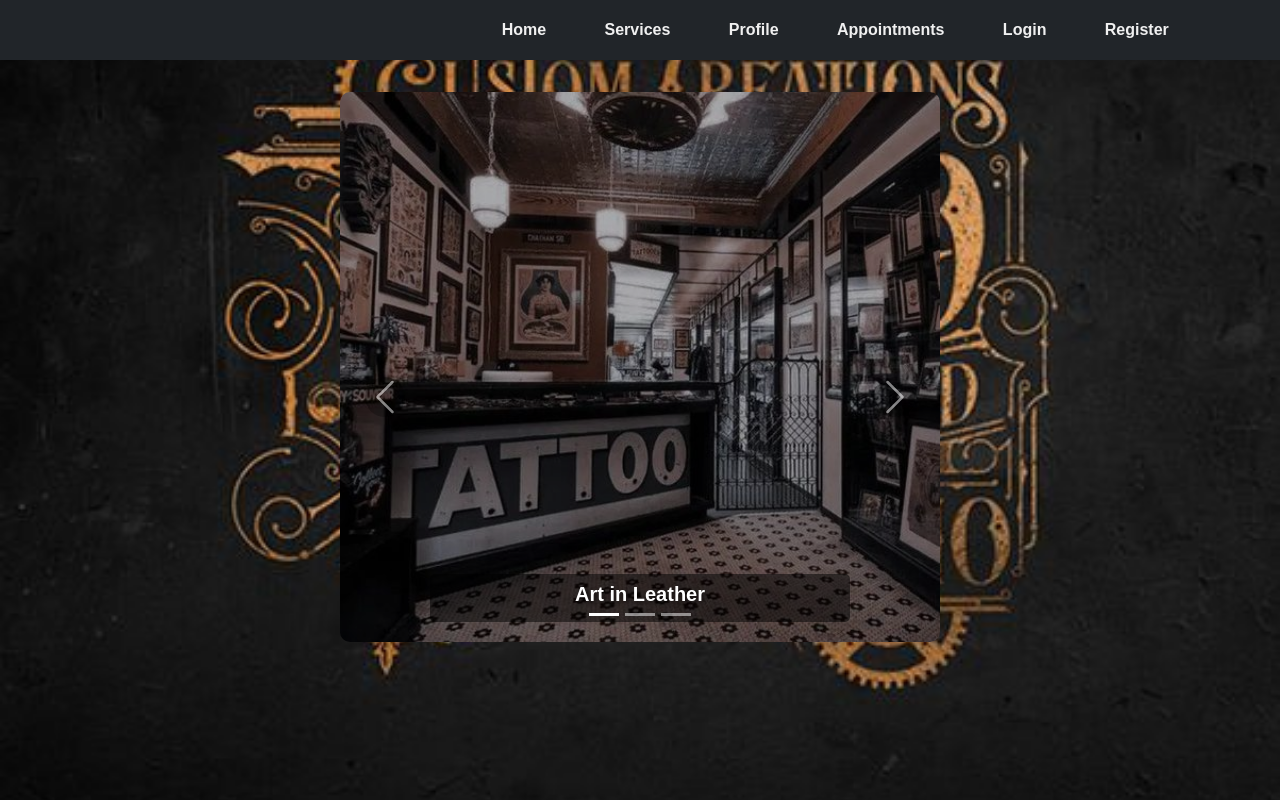
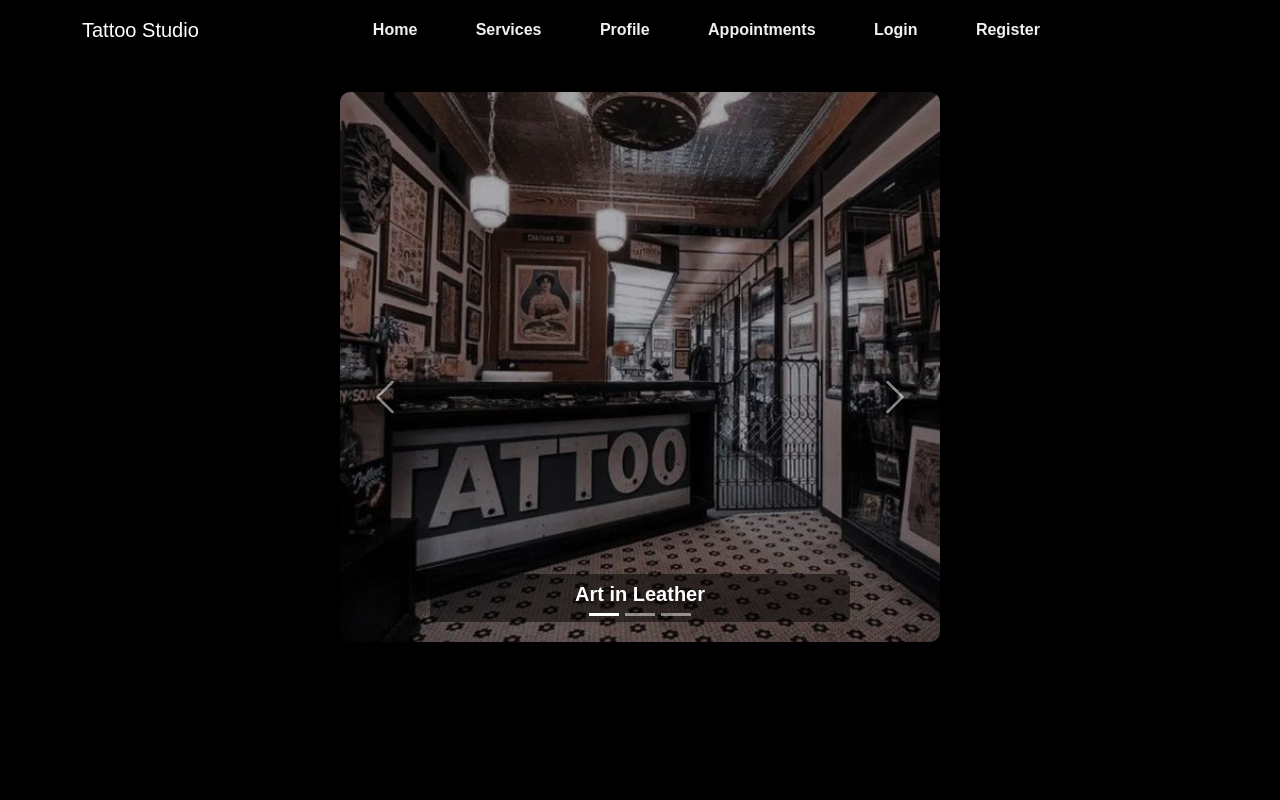
Before and after one commit to SantiagoAlfaroMarti/Frontend-Tattoo-Studio, a React (Vite) app: page / in a window 1280 px wide. Built offline with nearby package versions, Linux system fonts and the light colour scheme.

Commit message:
fix: change background image Header.jsx

```diff
--- a/src/components/Header/Header.css
+++ b/src/components/Header/Header.css
@@ -8,7 +8,7 @@
     right: 0;
     height: 60px;
     z-index: 1000;
-    background-color: #f8f9fa;
+    background-color: black !important;
 }
 
 .navbar-nav {
@@ -17,6 +17,7 @@
     justify-content: center;
     margin-left: 0;
     margin-right: 0;
+    width: 100%;
 }
 
 .nav-item {
--- a/src/components/Header/Header.jsx
+++ b/src/components/Header/Header.jsx
@@ -17,10 +17,11 @@ export const Header = () => {
     };
 
     return (
-        <nav className="navbar navbar-expand-lg navbar-light bg-dark fixed-top">
-            <div className="container">
-                <div className="collapse navbar-collapse" id="navbarNav">
-                    <ul className="navbar-nav ms-auto">
+        <nav className="navbar navbar-expand-lg navbar-dark bg-dark fixed-top">
+            <div className="container d-flex justify-content-between">
+                <a className="navbar-brand text-white display-4" href="#">Tattoo Studio</a>
+                <div className="collapse navbar-collapse justify-content-center" id="navbarNav">
+                    <ul className="navbar-nav">
                         <li className="nav-item">
                             <CSurfer path="/" content="Home" />
                         </li>
@@ -43,5 +44,5 @@ export const Header = () => {
                 </div>
             </div>
         </nav>
-    );
-};
+    )
+}
--- a/src/index.css
+++ b/src/index.css
@@ -23,7 +23,7 @@ body {
   background-position: center;
   background-repeat: no-repeat;
   background-attachment: fixed;
-  background-image: url('../img/tattoostudio.jpg');
+  background-color: black;
 }
 
 h1 {
```
